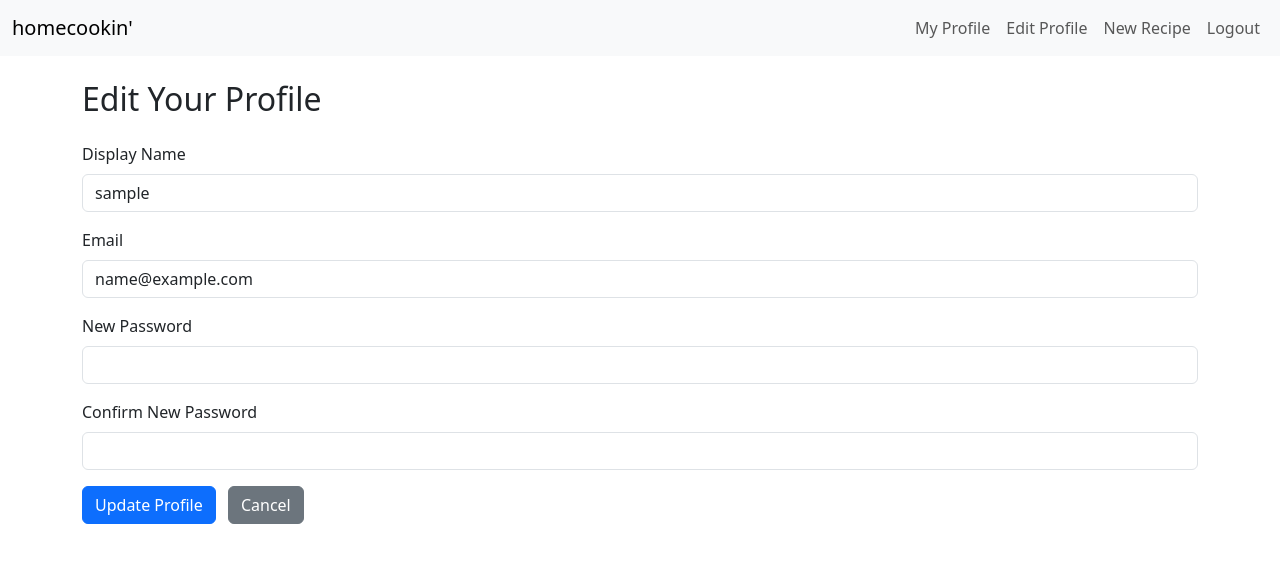
After one commit to francesbelleza/recipeMakerWebApp, a Flask app: page /profile/edit in a window 1280 px wide. The commit adds this page. Shown: the top 563 px of the page. Run offline with Flask 3, Linux system fonts and the light colour scheme; the visitor is signed in with stand-in values (Sample User, id 1).

Commit message:
team coding the last four implementations

```diff
--- a/app/forms.py
+++ b/app/forms.py
@@ -1,7 +1,7 @@
 from flask_wtf import FlaskForm
-from wtforms import StringField, PasswordField, BooleanField, SubmitField, SelectField
+from wtforms import StringField, PasswordField, BooleanField, SubmitField, SelectField, SelectMultipleField
 from wtforms.fields.simple import TextAreaField
-from wtforms.validators import DataRequired, Length, Email, EqualTo
+from wtforms.validators import DataRequired, Length, Email, EqualTo, Optional
 
 class RegistrationForm(FlaskForm):
     username = StringField('Username', validators=[DataRequired(), Length(min=2,max=20)])
@@ -21,6 +21,11 @@ class NewRecipe(FlaskForm):
     description = TextAreaField('Description', validators = [DataRequired()])
     ingredients = TextAreaField('Ingredients', validators=[DataRequired()])
     instructions = TextAreaField('Instructions', validators=[DataRequired()])
+    tags         = SelectMultipleField(
+                      'Tags',
+                      coerce=int,
+                      validators=[Optional()]
+                   )
     submit = SubmitField('Save')
 
 class SearchForm(FlaskForm):
@@ -37,3 +42,11 @@ class CommentForm(FlaskForm):
 
 class DeleteForm(FlaskForm):
     submit = SubmitField('Delete')
+
+class EditProfileForm(FlaskForm):
+    username        = StringField('Display Name', validators=[DataRequired(), Length(1,20)])
+    email           = StringField('Email',        validators=[DataRequired(), Email()])
+    password        = PasswordField('New Password', validators=[Optional(), Length(min=6)])
+    confirm_password= PasswordField('Confirm New Password',
+                                    validators=[EqualTo('password', message='Passwords must match')])
+    submit          = SubmitField('Update Profile')
--- a/app/routes.py
+++ b/app/routes.py
@@ -1,27 +1,48 @@
-from flask import render_template, redirect, url_for, flash, request
+from flask import render_template, redirect, url_for, flash, request, abort
 from flask_login import login_user, current_user, logout_user, login_required
 from sqlalchemy import or_
 from app import app, db
-from app.models import User, Recipe, Rating, Comment
-from app.forms import RegistrationForm, LoginForm, NewRecipe, SearchForm, RatingForm, CommentForm, DeleteForm
+from app.models import User, Recipe, Rating, Comment, Tag
+from app.forms import RegistrationForm, LoginForm, NewRecipe, SearchForm, RatingForm, CommentForm, DeleteForm, EditProfileForm
 from statistics import mean
-
 
 @app.route('/', methods=['GET','POST'])
 def home():
-    form    = SearchForm()
-    recipes = Recipe.query.order_by(Recipe.created.desc()).all()
+    form          = SearchForm()
+    tag_name      = request.args.get('tag')     # ?tag=Vegan
+    selected_tag  = tag_name
+
+    # start from the base Recipe.query
+    query = Recipe.query
 
     if form.validate_on_submit():
         q = f"%{form.query.data}%"
-        recipes = Recipe.query.filter(
+        query = query.filter(
             or_(
                 Recipe.title.ilike(q),
                 Recipe.ingredients.ilike(q)
             )
-        ).all()
+        )
+    elif tag_name:
+        # join through the secondary table to Tag
+        query = (
+            query
+            .join(Recipe.tags)
+            .filter(Tag.name == tag_name)
+        )
 
-    return render_template('home.html', recipes=recipes, form=form)
+    # finally order & fetch
+    recipes  = query.order_by(Recipe.created.desc()).all()
+    all_tags = Tag.query.order_by(Tag.name).all()
+
+    return render_template(
+        'home.html',
+        recipes=recipes,
+        form=form,
+        all_tags=all_tags,
+        selected_tag=selected_tag
+    )
+
 
 @app.route('/register', methods=['GET', 'POST'])
 def register():
@@ -65,6 +86,9 @@ def logout():
 @login_required
 def new_recipe():
     form = NewRecipe()
+
+    form.tags.choices = [(t.id, t.name) for t in Tag.query.order_by(Tag.name)]
+
     if form.validate_on_submit():
         recipe = Recipe(
             title=form.title.data,
@@ -73,45 +97,15 @@ def new_recipe():
             instructions=form.instructions.data,
             author=current_user
         )
+
+        recipe.tags = Tag.query.filter(Tag.id.in_(form.tags.data)).all()
+
         db.session.add(recipe)
         db.session.commit()
         flash('Recipe added!', 'success')
         return redirect(url_for('home'))
+
     return render_template('create_recipe.html', form=form)
-
-#@app.route('/recipe/<int:recipe_id>/delete', methods=['POST'])
-#@login_required
-#def delete_recipe(recipe_id):
-#    recipe = Recipe.query.get_or_404(recipe_id)
-#    if recipe.author != current_user:
-#        flash('Not allowed.', 'danger')
-#        return redirect(url_for('home'))
-#    db.session.delete(recipe)
-#    db.session.commit()
-#    flash(f'Recipe "{recipe.title}" deleted.', 'success')
-#    return redirect(url_for('home'))
-
-
-@app.route('/recipe/<int:recipe_id>/edit', methods=['GET','POST'])
-@login_required
-def edit_recipe(recipe_id):
-    recipe = Recipe.query.get_or_404(recipe_id)
-    if recipe.author != current_user:
-        flash('Not allowed.', 'danger')
-        return redirect(url_for('view_recipe', recipe_id=recipe.id))
-
-    if request.method == 'POST':
-        form = NewRecipe()
-    else:
-        form = NewRecipe(obj=recipe)
-
-    if form.validate_on_submit():
-        form.populate_obj(recipe)
-        db.session.commit()
-        flash('Recipe updated!', 'success')
-        return redirect(url_for('view_recipe', recipe_id=recipe.id))
-
-    return render_template('edit_recipe.html', form=form, recipe=recipe)
 
 
 @app.route('/recipe/<int:recipe_id>')
@@ -133,6 +127,36 @@ def view_recipe(recipe_id):
         delete_form=delete_form,
         avg_rating=avg_rating
     )
+
+
+@app.route('/recipe/<int:recipe_id>/edit', methods=['GET', 'POST'])
+@login_required
+def edit_recipe(recipe_id):
+    recipe = Recipe.query.get_or_404(recipe_id)
+    if recipe.author != current_user:
+        abort(403)
+
+    form = NewRecipe(obj=recipe)
+    form.tags.choices = [(t.id, t.name) for t in Tag.query.order_by(Tag.name)]
+
+    if form.validate_on_submit():
+        recipe.title = form.title.data
+        recipe.description = form.description.data
+        recipe.ingredients = form.ingredients.data
+        recipe.instructions = form.instructions.data
+
+        recipe.tags = (
+            Tag.query
+            .filter(Tag.id.in_(form.tags.data))
+            .all()
+        )
+
+        db.session.commit()
+        flash('Recipe updated!', 'success')
+        return redirect(url_for('view_recipe', recipe_id=recipe.id))
+
+    return render_template('edit_recipe.html', form=form, recipe=recipe)
+
 
 @app.route("/search", methods=["GET","POST"])
 def search():
@@ -198,10 +222,32 @@ def profile(user_id):
     user = User.query.get_or_404(user_id)
     return render_template("profile.html", user=user)
 
+@app.route('/profile/edit', methods=['GET','POST'])
+@login_required
+def edit_profile():
+    form = EditProfileForm(
+      username=current_user.username,
+      email=current_user.email
+    )
+    if form.validate_on_submit():
+        current_user.username = form.username.data
+        current_user.email    = form.email.data
+        if form.password.data:
+            current_user.set_password(form.password.data)
+        db.session.commit()
+        flash('Profile updated!', 'success')
+        return redirect(url_for('profile', user_id=current_user.id))
+    return render_template('edit_profile.html', form=form)
 
-################## FOR DOM TO ADDDD ############################
 @app.route('/recipe/<int:recipe_id>/save', methods=['POST'])
 @login_required
 def save_recipe(recipe_id):
-    flash("Save feature coming soon!", "info")
+    r = Recipe.query.get_or_404(recipe_id)
+    if r in current_user.saved_recipes:
+        current_user.saved_recipes.remove(r)
+        flash('Removed from your saved recipes', 'info')
+    else:
+        current_user.saved_recipes.append(r)
+        flash('Saved!', 'success')
+    db.session.commit()
     return redirect(url_for('view_recipe', recipe_id=recipe_id))
--- a/app/templates/base.html
+++ b/app/templates/base.html
@@ -20,6 +20,11 @@
                 My Profile
               </a>
             </li>
+
+            <li class="nav-item">
+              <a class="nav-link" href="{{ url_for('edit_profile') }}">Edit Profile</a>
+            </li>
+
             <li class="nav-item">
               <a class="nav-link" href="{{ url_for('new_recipe') }}">New Recipe</a>
             </li>
--- /dev/null
+++ b/app/templates/edit_profile.html
@@ -0,0 +1,33 @@
+{% extends "base.html" %}
+{% block title %}Edit Profile{% endblock %}
+
+{% block content %}
+  <h2 class="mb-4">Edit Your Profile</h2>
+  <form method="POST">
+    {{ form.hidden_tag() }}
+
+    <div class="mb-3">
+      {{ form.username.label(class_="form-label") }}
+      {{ form.username(class_="form-control") }}
+    </div>
+
+    <div class="mb-3">
+      {{ form.email.label(class_="form-label") }}
+      {{ form.email(class_="form-control") }}
+    </div>
+
+    <div class="mb-3">
+      {{ form.password.label(class_="form-label") }}
+      {{ form.password(class_="form-control") }}
+    </div>
+
+    <div class="mb-3">
+      {{ form.confirm_password.label(class_="form-label") }}
+      {{ form.confirm_password(class_="form-control") }}
+    </div>
+
+    <button type="submit" class="btn btn-primary">Update Profile</button>
+    <a href="{{ url_for('profile', user_id=current_user.id) }}"
+       class="btn btn-secondary ms-2">Cancel</a>
+  </form>
+{% endblock %}
```
Also changed, not shown: app/models.py (+28 -0 lines), app/templates/create_recipe.html (+7 -0 lines), app/templates/edit_recipe.html (+9 -0 lines), app/templates/home.html (+19 -5 lines), app/templates/profile.html (+10 -0 lines), app/templates/view_recipe.html (+14 -4 lines), app.db.
